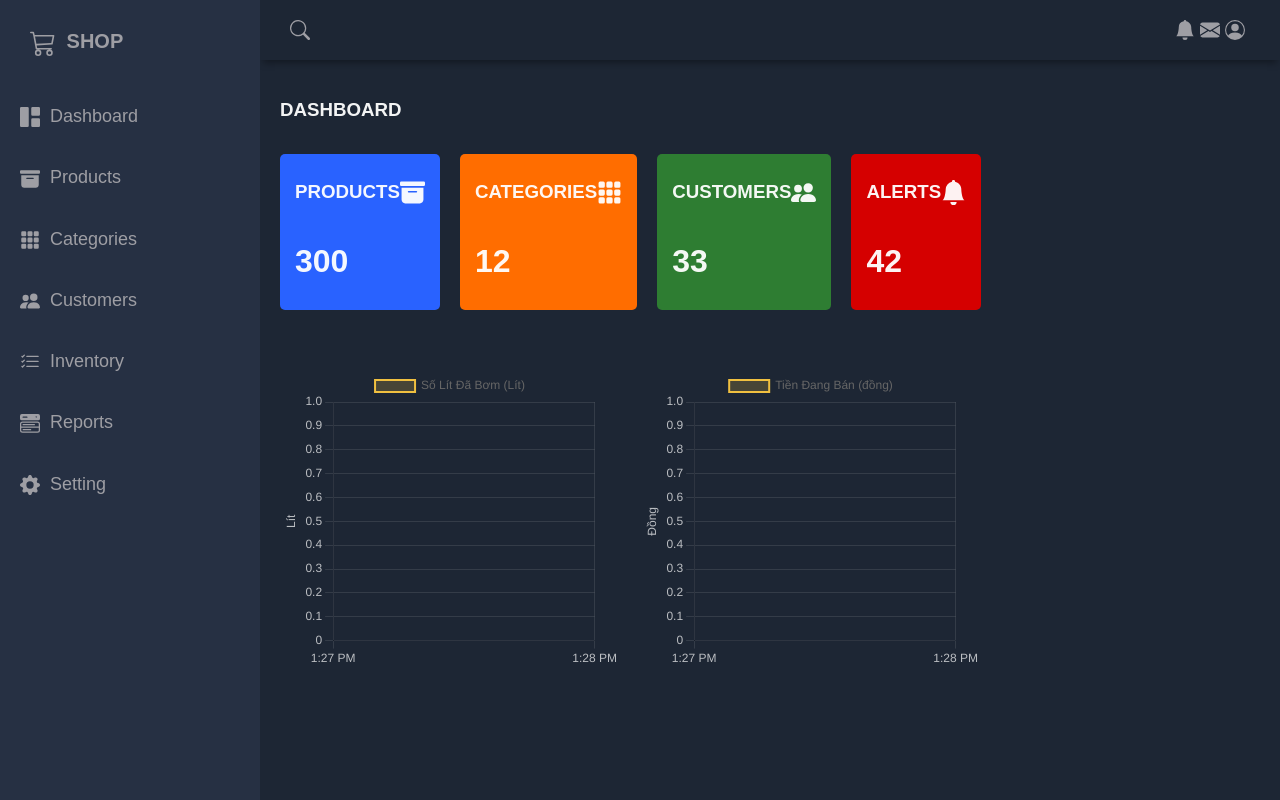
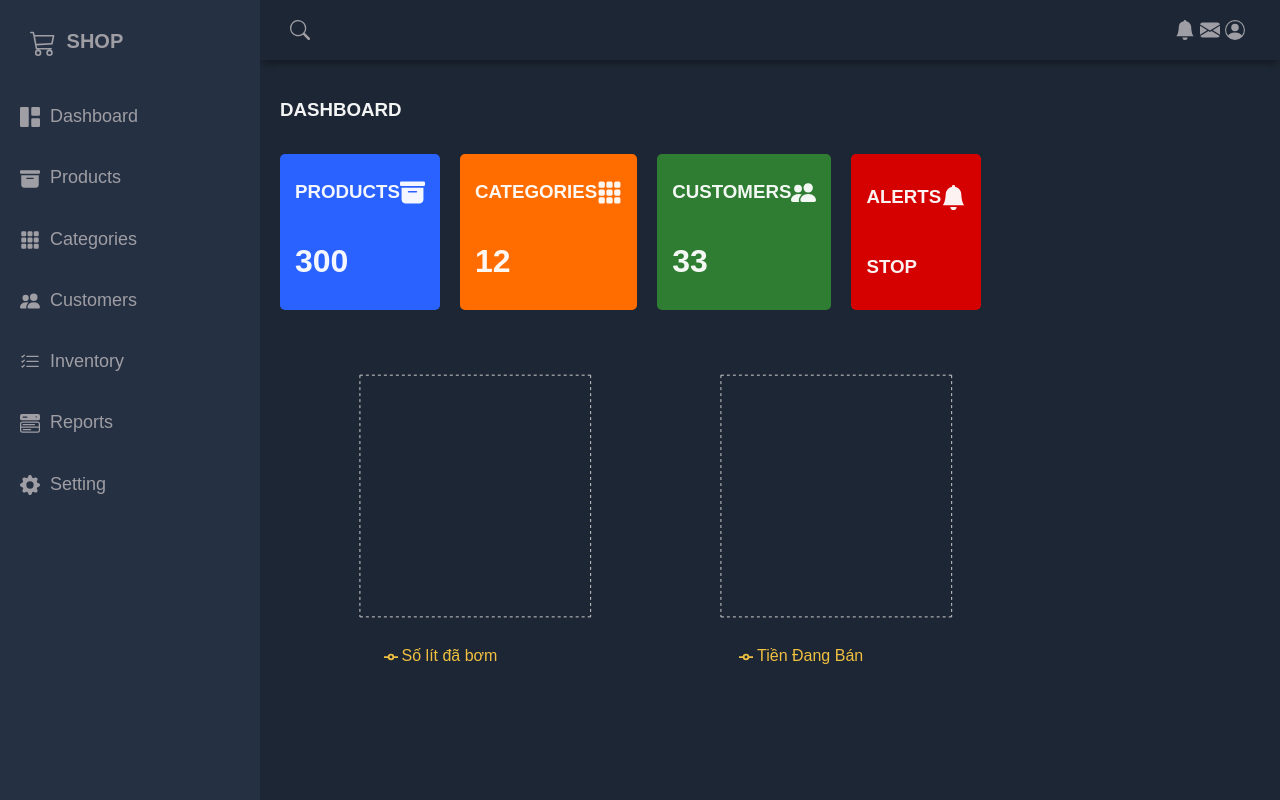
Before and after one commit to robotanh/KPL_website, a React (Vite) app: page /dashboard in a window 1280 px wide. Built offline with nearby package versions, Linux system fonts and the light colour scheme; no server answers; the database is empty.

Commit message:
dev home page

```diff
--- a/src/Home.jsx
+++ b/src/Home.jsx
@@ -1,38 +1,22 @@
 import React, { useState, useEffect } from 'react';
 import { getDatabase, ref, onValue } from 'firebase/database';
 import { BsFillArchiveFill, BsFillGrid3X3GapFill, BsPeopleFill, BsFillBellFill } from 'react-icons/bs';
-import { Line } from 'react-chartjs-2';
+import { initializeApp } from 'firebase/app';
 import {
-  Chart as ChartJS,
-  CategoryScale,
-  LinearScale,
-  PointElement,
-  LineElement,
-  Title,
+  LineChart,
+  Line,
+  XAxis,
+  YAxis,
+  CartesianGrid,
   Tooltip,
   Legend,
-  TimeScale,
-  Filler
-} from 'chart.js';
-import 'chartjs-adapter-date-fns';
-import { initializeApp } from 'firebase/app';
-import { ResponsiveContainer } from 'recharts';
-
-ChartJS.register(
-  CategoryScale,
-  LinearScale,
-  PointElement,
-  LineElement,
-  Title,
-  Tooltip,
-  Legend,
-  TimeScale,
-  Filler
-);
+  ResponsiveContainer
+} from 'recharts';
 
 function Home() {
   const [config, setConfig] = useState(null);
   const [sensorData, setSensorData] = useState({});
+  const [signal, setSignal] = useState('STOP'); // Initial value is 'STOP'
 
   useEffect(() => {
     fetch('/firebaseConfig.json') // Assuming you have a firebaseConfig.json file for Firebase configuration
@@ -58,62 +42,27 @@ function Home() {
 
           setSensorData((prevData) => ({
             ...prevData,
-            [path]: [...(prevData[path] || []), { x: new Date(), y: parsedData }],
+            [path]: [...(prevData[path] || []), { x: new Date(), ...parsedData }],
           }));
+
+            // Update signal based on parsedData
+          if (parsedData.so_lit_da_bom_rt === 0) {
+            setSignal('STOP');
+          } else {
+            setSignal('RUN');}
         });
       });
     }
   }, [config]);
+  useEffect(() => {
+
+  }, []);
 
   const parseSensorData = (message) => {
     const so_lit_da_bom_rt = parseFloat(message.substring(10, 19).trim());
     const tien_dang_ban_rt = parseFloat(message.substring(34, 43).trim());
 
     return { so_lit_da_bom_rt, tien_dang_ban_rt };
-  };
-
-  const options = {
-    scales: {
-      x: {
-        type: 'time',
-        time: {
-          unit: 'minute',
-          displayFormats: {
-            minute: 'h:mm a',
-          },
-          color: 'rgba(255, 255, 255, 0.7)', // Set the color of the x-axis text
-        },
-        ticks: {
-          color: 'rgba(255, 255, 255, 0.7)', // Set the color of the x-axis ticks
-        },
-        grid: {
-          color: 'rgba(255, 255, 255, 0.1)', // Set the color of the x-axis grid lines
-        },
-      },
-      y: {
-        title: {
-          display: true,
-          text: 'Đơn Vị',
-          color: 'rgba(255, 255, 255, 0.7)', // Set the color of the y-axis text
-        },
-        ticks: {
-          color: 'rgba(255, 255, 255, 0.7)', // Set the color of the y-axis ticks
-        },
-        grid: {
-          color: 'rgba(255, 255, 255, 0.1)', // Set the color of the y-axis grid lines
-        },
-      },
-    },
-    plugins: {
-      tooltip: {
-        titleColor: 'rgba(255, 255, 255, 0.9)', // Set the color of the tooltip title
-        bodyColor: 'rgba(255, 255, 255, 0.9)', // Set the color of the tooltip body text
-        backgroundColor: 'rgba(0, 0, 0, 0.7)', // Set the background color of the tooltip
-        padding: 10, // Add padding to the tooltip
-        borderColor: 'rgba(255, 255, 255, 0.5)', // Set the border color of the tooltip
-        borderWidth: 1, // Set the border width of the tooltip
-      },
-    },
   };
 
   useEffect(() => {
@@ -153,86 +102,71 @@ function Home() {
             <h3>ALERTS</h3>
             <BsFillBellFill className='card_icon' />
           </div>
-          <h1>42</h1>
+          <h3>{signal}</h3>
         </div>
       </div>
 
       <div className='charts'>
         <ResponsiveContainer width="100%" height="100%">
-          <Line
-            data={{
-              datasets: [
-                {
-                  label: "Số Lít Đã Bơm (Lít)",
-                  data: (sensorData[config?.path[0]] || []).map((dataPoint) => ({
-                    x: dataPoint.x,
-                    y: dataPoint.y.so_lit_da_bom_rt,
-                  })),
-                  borderColor: 'rgba(240, 192, 64, 1)',  // Gold color
-                  borderWidth: 2,  // Slightly thicker border for better visibility
-                  backgroundColor: 'rgba(240, 192, 64, 0.2)',  // Gold with transparency for the fill
-                  pointBackgroundColor: 'rgba(240, 192, 64, 1)',  // Gold color for data points
-                  pointBorderColor: '#fff',  // White border for data points for better contrast
-                  pointHoverBackgroundColor: '#fff',  // White background on hover
-                  pointHoverBorderColor: 'rgba(240, 192, 64, 1)',  // Gold border on hover
-                  fill: true,  // Enable fill for the area under the line
-                }
-              ],
-            }}
-            options={{
-              ...options,
-              scales: {
-                ...options.scales,
-                y: {
-                  ...options.scales.y,
-                  title: {
-                    ...options.scales.y.title,
-                    text: 'Lít',
-                  },
-                },
-              },
-            }}
-          />
-        </ResponsiveContainer>
-        <ResponsiveContainer width="100%" height="100%">
-          <Line
-            data={{
-              datasets: [
+          <LineChart width={500}
+                    height={300}
+                    margin={{
+                      top: 5,
+                      right: 30,
+                      left: 20,
+                      bottom: 5,
+                    }}
+                    data={sensorData[config?.path[0]]}>
 
-                {
-                  label: "Tiền Đang Bán (đồng)",
-                  data: (sensorData[config?.path[0]] || []).map((dataPoint) => ({
-                    x: dataPoint.x,
-                    y: dataPoint.y.tien_dang_ban_rt,
-                  })),
-                  borderColor: 'rgba(240, 192, 64, 1)',  // Gold color
-                  borderWidth: 2,  // Slightly thicker border for better visibility
-                  backgroundColor: 'rgba(240, 192, 64, 0.2)',  // Gold with transparency for the fill
-                  pointBackgroundColor: 'rgba(240, 192, 64, 1)',  // Gold color for data points
-                  pointBorderColor: '#fff',  // White border for data points for better contrast
-                  pointHoverBackgroundColor: '#fff',  // White background on hover
-                  pointHoverBorderColor: 'rgba(240, 192, 64, 1)',  // Gold border on hover
-                  fill: true,  // Enable fill for the area under the line
-                },
-              ],
-            }}
-            options={{
-              ...options,
-              scales: {
-                ...options.scales,
-                y: {
-                  ...options.scales.y,
-                  title: {
-                    ...options.scales.y.title,
-                    text: 'Đồng',
-                  },
-                },
-              },
-            }}
-          />
+            <CartesianGrid strokeDasharray="3 3" />
+            <XAxis dataKey="x" />
+            <YAxis yAxisId="so_lit_da_bom_rt" label={{ value: 'Lít', angle: -90, position: 'insideLeft' }} />
+            <Tooltip
+          formatter={(value, name, props) => [`${value} Lít`, new Date(props.payload.x).toLocaleString()]} // Displaying the value and date
+        />
+            <Legend />
+            <Line
+              yAxisId="so_lit_da_bom_rt"
+              type="monotone"
+              dataKey="so_lit_da_bom_rt"
+              name="Số lít đã bơm"
+              stroke="rgba(240, 192, 64, 1)"
+              fill="rgba(240, 192, 64, 0.2)"
+              dot={{ fill: 'rgba(240, 192, 64, 1)' }}
+              activeDot={{ r: 8 }}
+            />
+          </LineChart>
         </ResponsiveContainer>
 
-
+        <ResponsiveContainer width="100%" height="100%">
+          <LineChart width={500}
+                      height={300}
+                      margin={{
+                        top: 5,
+                        right: 30,
+                        left: 20,
+                        bottom: 5,
+                      }}
+                      data={sensorData[config?.path[0]]}>
+            <CartesianGrid strokeDasharray="3 3" />
+            <XAxis dataKey="x" />
+            <YAxis yAxisId="tien_dang_ban_rt" label={{ value: 'Đồng', angle: -90, position: 'insideLeft' }} />
+            <Tooltip
+          formatter={(value, name, props) => [`${value} Lít`, new Date(props.payload.x).toLocaleString()]} // Displaying the value and date
+        />
+            <Legend />
+            <Line
+              yAxisId="tien_dang_ban_rt"
+              type="monotone"
+              dataKey="tien_dang_ban_rt"
+              name="Tiền Đang Bán"
+              stroke="rgba(240, 192, 64, 1)"
+              fill="rgba(240, 192, 64, 0.2)"
+              dot={{ fill: 'rgba(240, 192, 64, 1)' }}
+              activeDot={{ r: 8 }}
+            />
+          </LineChart>
+        </ResponsiveContainer>
       </div>
     </main>
   );
```
